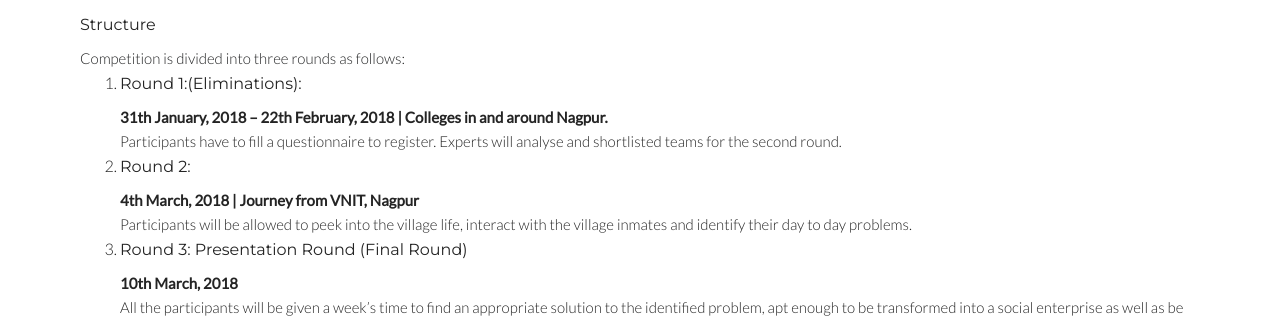
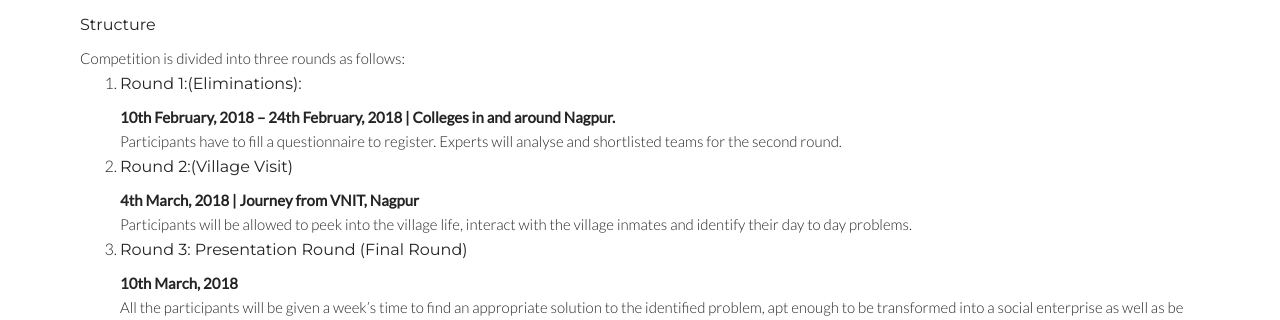
Before and after one commit to lakcoder/conso19, a PHP site: page /swades.php in a window 1280 px wide. Shown: the part 1059-1379 px from the top of the page. Run offline with PHP 8.4, Linux system fonts and the light colour scheme.

Commit message:
Update swades.php

```diff
--- a/swades.php
+++ b/swades.php
@@ -118,8 +118,8 @@
     		    	    <p>Competition is divided into three rounds as follows:</p>
     		    	    <ol>
 
-    					    <li><h6>Round 1:(Eliminations):</h6><p><b>31th January, 2018 – 22th February, 2018 | Colleges in and around Nagpur.</b><br>Participants have to fill a questionnaire to register. Experts will analyse and shortlisted teams for the second round. </p></li>
-    					    <li><h6>Round 2:</h6><p><b>4th March, 2018 | Journey from VNIT, Nagpur</b><br>Participants will be allowed to peek into the village life, interact with the village inmates and identify their day to day problems. </p></li>
+    					    <li><h6>Round 1:(Eliminations):</h6><p><b>10th February, 2018 – 24th February, 2018 | Colleges in and around Nagpur.</b><br>Participants have to fill a questionnaire to register. Experts will analyse and shortlisted teams for the second round. </p></li>
+    					    <li><h6>Round 2:(Village Visit)</h6><p><b>4th March, 2018 | Journey from VNIT, Nagpur</b><br>Participants will be allowed to peek into the village life, interact with the village inmates and identify their day to day problems. </p></li>
     					    <li><h6>Round 3: Presentation Round (Final Round)</h6><p><b>10th March, 2018 </b><br>All the participants will be given a week’s time to find an appropriate solution to the identified problem, apt enough to be transformed into a social enterprise as well as be feasible to work upon on ground level with the constrained resources and make an impact on the villagers’ life.</p></li>
     					</ol>
 
```
